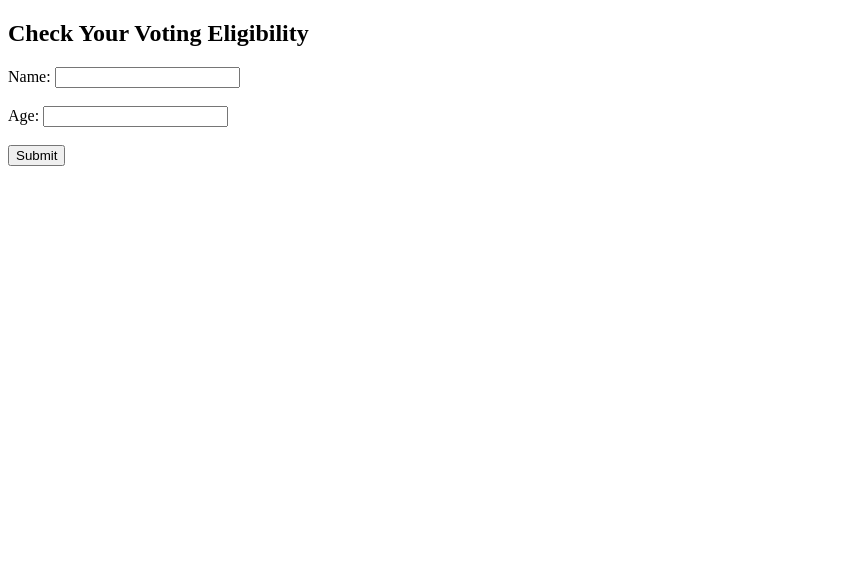
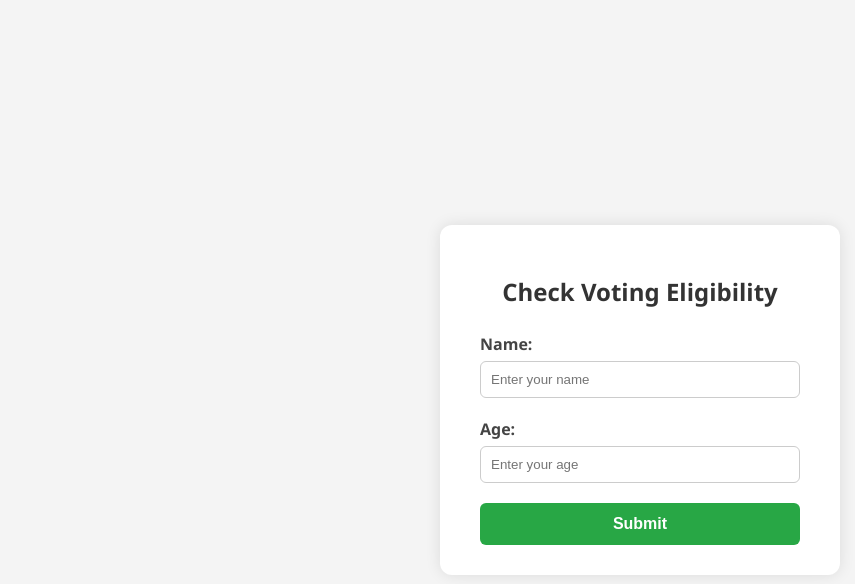
Before and after one commit to acciojob/promises-and-chains-Ajay3010, a website: page main.html in a window 1280 px wide. Shown: the whole page, without its empty margins (0-855 px from the left). Drawn offline with Linux system fonts and the light colour scheme.

Commit message:
created a submission

```diff
--- a/main.html
+++ b/main.html
@@ -3,17 +3,18 @@
 <head>
   <meta charset="UTF-8" />
   <meta name="viewport" content="width=device-width, initial-scale=1.0"/>
-  <title>Voting Eligibility</title>
+  <title>Voting Eligibility Checker</title>
+  <link rel="stylesheet" href="styles.css" />
 </head>
 <body>
-  <h2>Check Your Voting Eligibility</h2>
+  <form id="voteForm">
+    <h2>Check Voting Eligibility</h2>
 
-  <form id="voteForm">
     <label for="name">Name:</label>
-    <input type="text" id="name" /><br /><br />
+    <input type="text" id="name" placeholder="Enter your name" />
 
     <label for="age">Age:</label>
-    <input type="number" id="age" /><br /><br />
+    <input type="number" id="age" placeholder="Enter your age" />
 
     <button type="submit" id="btn">Submit</button>
   </form>
--- a/script.js
+++ b/script.js
@@ -4,7 +4,7 @@ document.getElementById("voteForm").addEventListener("submit", function (e) {
   const name = document.getElementById("name").value.trim();
   const age = document.getElementById("age").value.trim();
 
-  // Validate inputs
+  // Validation: Empty fields
   if (!name || !age) {
     alert("Please enter valid details.");
     return;
@@ -12,7 +12,6 @@ document.getElementById("voteForm").addEventListener("submit", function (e) {
 
   const ageNumber = parseInt(age);
 
-  // Promise to check eligibility
   const checkVotingEligibility = new Promise((resolve, reject) => {
     setTimeout(() => {
       if (ageNumber >= 18) {
@@ -20,10 +19,9 @@ document.getElementById("voteForm").addEventListener("submit", function (e) {
       } else {
         reject();
       }
-    }, 4000); // 4 seconds delay
+    }, 4000); // 4-second delay
   });
 
-  // Handle the result
   checkVotingEligibility
     .then(() => {
       alert(`Welcome, ${name}. You can vote.`);
--- a/styles.css
+++ b/styles.css
@@ -1,53 +1,56 @@
 body {
-  font-family: Arial, sans-serif;
-  background-color: #f2f2f2;
+  font-family: 'Segoe UI', Tahoma, Geneva, Verdana, sans-serif;
+  background-color: #f4f4f4;
   display: flex;
   justify-content: center;
   align-items: center;
   height: 100vh;
+  margin: 0;
 }
 
 form {
-  background-color: white;
+  background-color: #ffffff;
   padding: 30px 40px;
-  border-radius: 10px;
-  box-shadow: 0 4px 10px rgba(0, 0, 0, 0.1);
+  border-radius: 12px;
+  box-shadow: 0 0 15px rgba(0, 0, 0, 0.1);
+  width: 320px;
 }
 
 h2 {
   text-align: center;
-  margin-bottom: 20px;
+  margin-bottom: 25px;
   color: #333;
 }
 
 label {
   display: block;
-  margin-bottom: 8px;
-  font-weight: bold;
-  color: #555;
+  margin-bottom: 6px;
+  font-weight: 600;
+  color: #444;
 }
 
-input[type="text"],
-input[type="number"] {
+input {
   width: 100%;
   padding: 10px;
   margin-bottom: 20px;
+  border-radius: 6px;
   border: 1px solid #ccc;
-  border-radius: 5px;
+  box-sizing: border-box;
 }
 
 button {
   width: 100%;
   padding: 12px;
-  background-color: #4caf50;
+  background-color: #28a745;
   color: white;
   border: none;
+  font-weight: bold;
   font-size: 16px;
-  border-radius: 5px;
+  border-radius: 6px;
   cursor: pointer;
   transition: background-color 0.3s ease;
 }
 
 button:hover {
-  background-color: #45a049;
+  background-color: #218838;
 }
```
